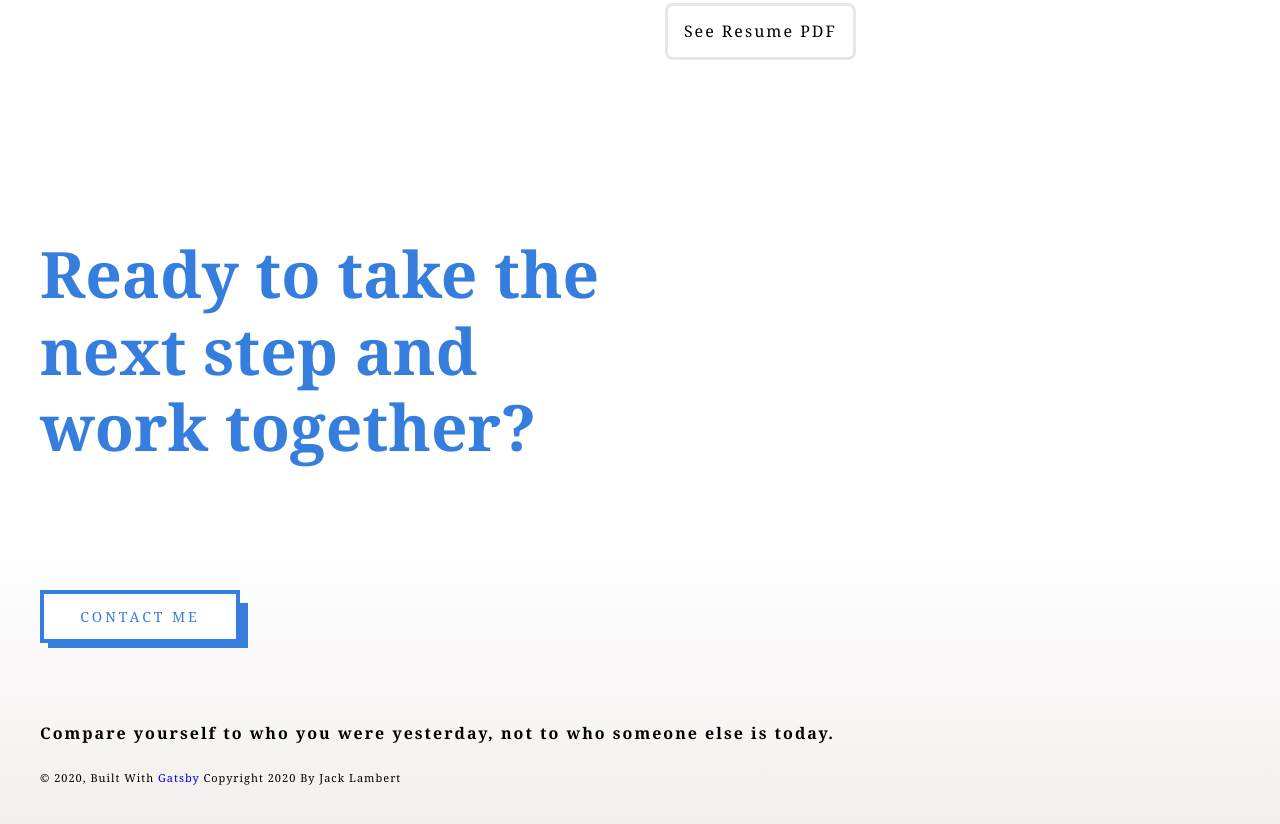
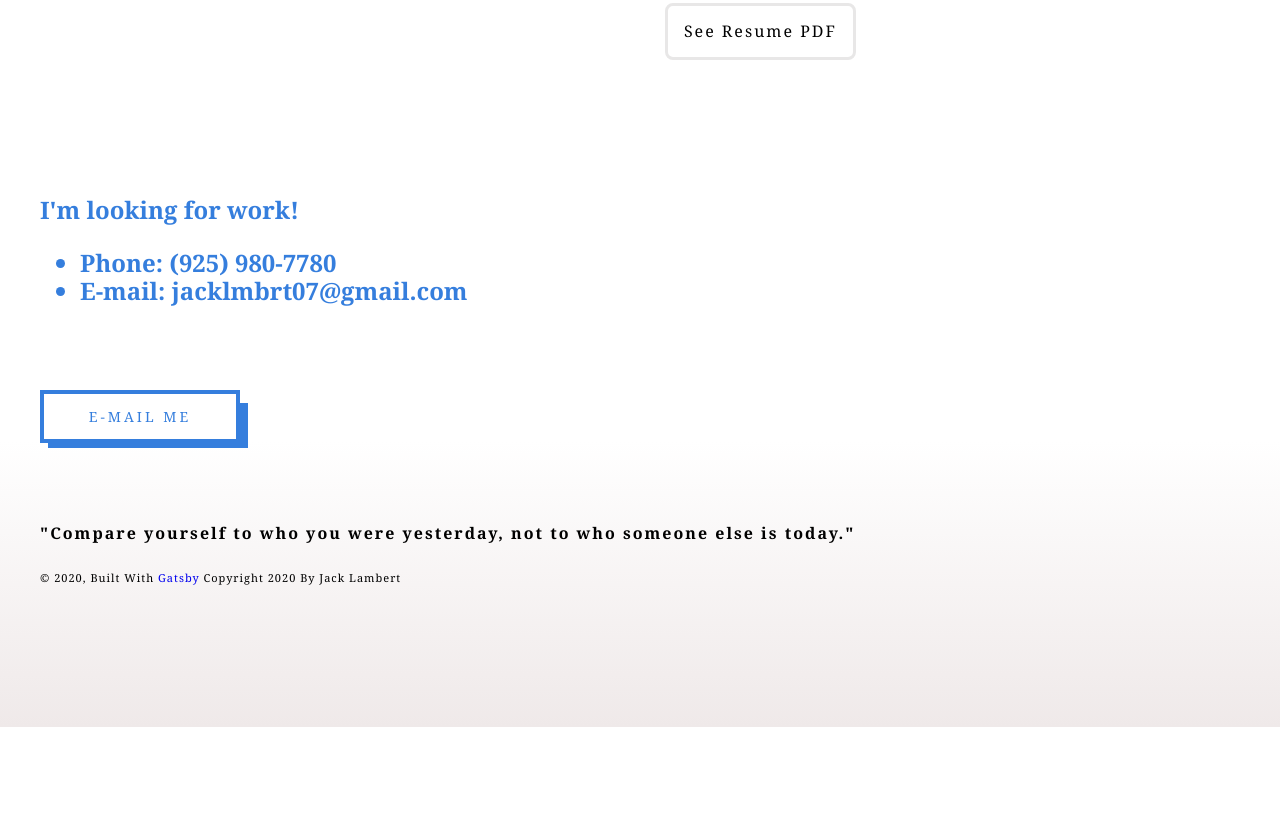
Before and after one commit to jacklmbrt07/gatsby-portfolio, a Gatsby site: page / in a window 1280 px wide. Shown: the part 1468-2292 px from the top of the page. After the commit the page ends 2195 px from the top, so only its background shows below. Built offline with nearby package versions, Linux system fonts and the light colour scheme; Gatsby itself is replaced by a stand-in of ours.

```diff
--- a/src/components/about/index.jsx
+++ b/src/components/about/index.jsx
@@ -56,7 +56,7 @@
               </div>
             </div>
             <div>
-              <Title> Hello, I’m Jack Lambert </Title>
+              <Title> Hello, I’m Jack Lambert. </Title>
               <Text>
                 {" "}
                 I am a Full-Stack Web Developer/Engineer hailing from the{" "}
--- a/src/components/layout/footer/index.jsx
+++ b/src/components/layout/footer/index.jsx
@@ -1,5 +1,4 @@
 import React from "react"
-import socialMedia from "../../../data/socialMedia.json"
 import data from "./../../../data/data"
 import { FooterStyle, FooterBody, SubRight, CopyRight } from "./style"
 import { ContainerLayout, ButtonDefault } from "../../common"
@@ -11,20 +10,23 @@
         <ContainerLayout>
           <FooterBody>
             <div>
+              <p className="text-primary quote"> I'm looking for work! </p>
               <p className="text-primary quote">
-                {" "}
-                Ready to take the next step and work together?{" "}
+                <ul>
+                  <li>Phone: (925) 980-7780</li>
+                  <li>E-mail: jacklmbrt07@gmail.com</li>
+                </ul>
               </p>
               <ButtonDefault href={`mailto:${data.SiteContact.email}`}>
                 {" "}
-                Contact me{" "}
+                E-mail me{" "}
               </ButtonDefault>
             </div>
           </FooterBody>
           <div className="box">
             <SubRight>
-              Compare yourself to who you were yesterday, not to who someone
-              else is today.
+              "Compare yourself to who you were yesterday, not to who someone
+              else is today."
             </SubRight>
             <CopyRight className="text-dark">
               ©
--- a/src/components/layout/footer/style.js
+++ b/src/components/layout/footer/style.js
@@ -1,5 +1,5 @@
-import styled from 'styled-components';
-import variables from '../../../data/variables';
+import styled from "styled-components"
+import variables from "../../../data/variables"
 
 export const FooterStyle = styled.footer`
   padding-top: 1rem;
@@ -7,31 +7,31 @@
   z-index: 0;
   position: relative;
   text-align: left;
-	@media(min-width: ${variables.breakpointPhone}) {
+  @media (min-width: ${variables.breakpointPhone}) {
     background: linear-gradient(to top, #efe9e9, transparent 50%);
   }
-	@media(max-width: ${variables.breakpointPhone}) {
+  @media (max-width: ${variables.breakpointPhone}) {
     padding-bottom: 2rem;
-		padding-left: .5rem;
-		padding-right: .5rem;
+    padding-left: 0.5rem;
+    padding-right: 0.5rem;
     text-align: center;
   }
   .quote {
-		font-size: 4rem;
+    font-size: 1.5rem;
     font-family: ${variables.fontFamily};
     font-weight: bold;
     line-height: 1.2;
     color: ${variables.primary};
-		@media(max-width: ${variables.breakpointPhone}) {
+    @media (max-width: ${variables.breakpointPhone}) {
       font-size: 2rem;
     }
   }
-`;
+`
 
 export const SubRight = styled.p`
   font-size: 1rem;
   line-height: 1.8;
-	letter-spacing:2px;
+  letter-spacing: 2px;
   margin-bottom: 20px;
   font-family: ${variables.fontFamily};
   font-weight: bold;
@@ -39,14 +39,14 @@
 export const CopyRight = styled.p`
   font-size: 11px;
   line-height: 1.8;
-	letter-spacing:1px;
+  letter-spacing: 1px;
   text-transform: capitalize;
 `
 export const FooterBody = styled.div`
   display: grid;
   grid-template-columns: 1fr 1fr;
   align-items: center;
-	@media(max-width: ${variables.breakpointPhone}) {
+  @media (max-width: ${variables.breakpointPhone}) {
     grid-template-columns: 1fr;
   }
 `
```
Also changed, not shown: 1 other file. Lines whose indentation alone changed are shown as unchanged.
